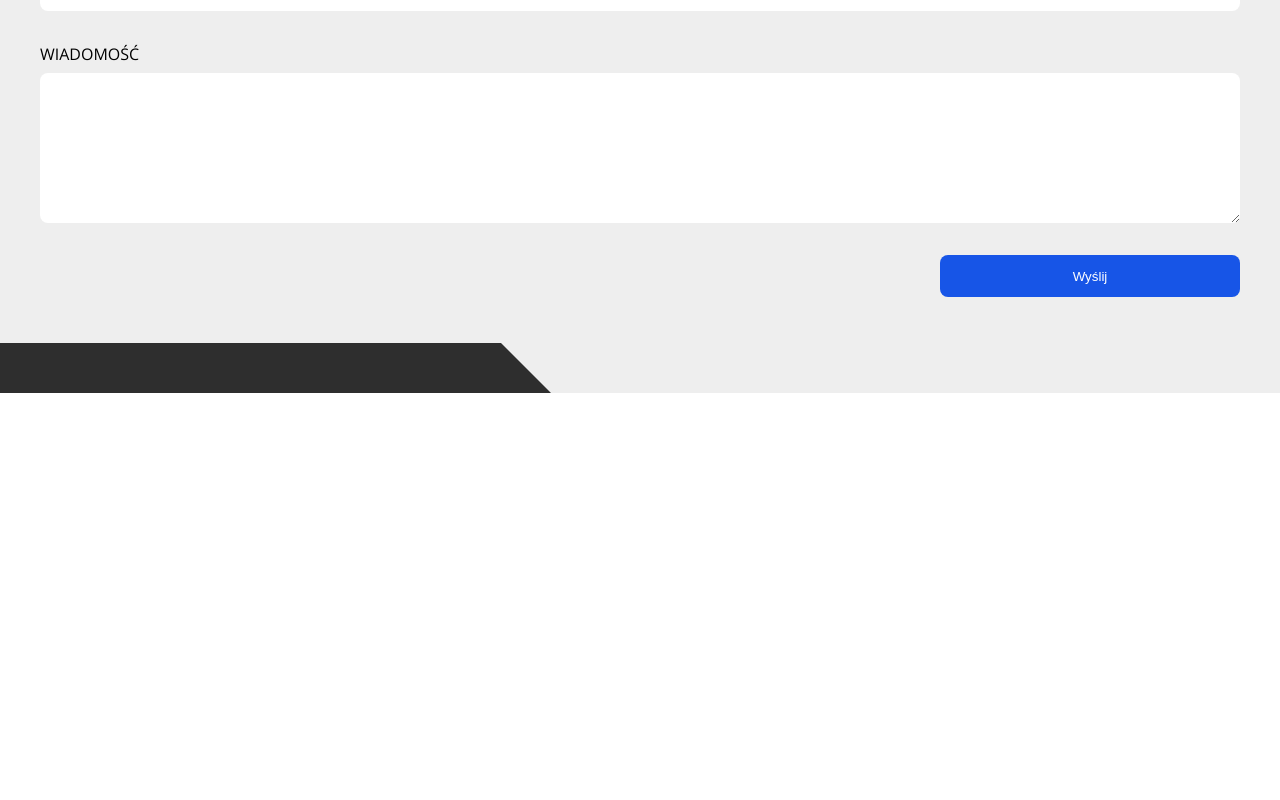
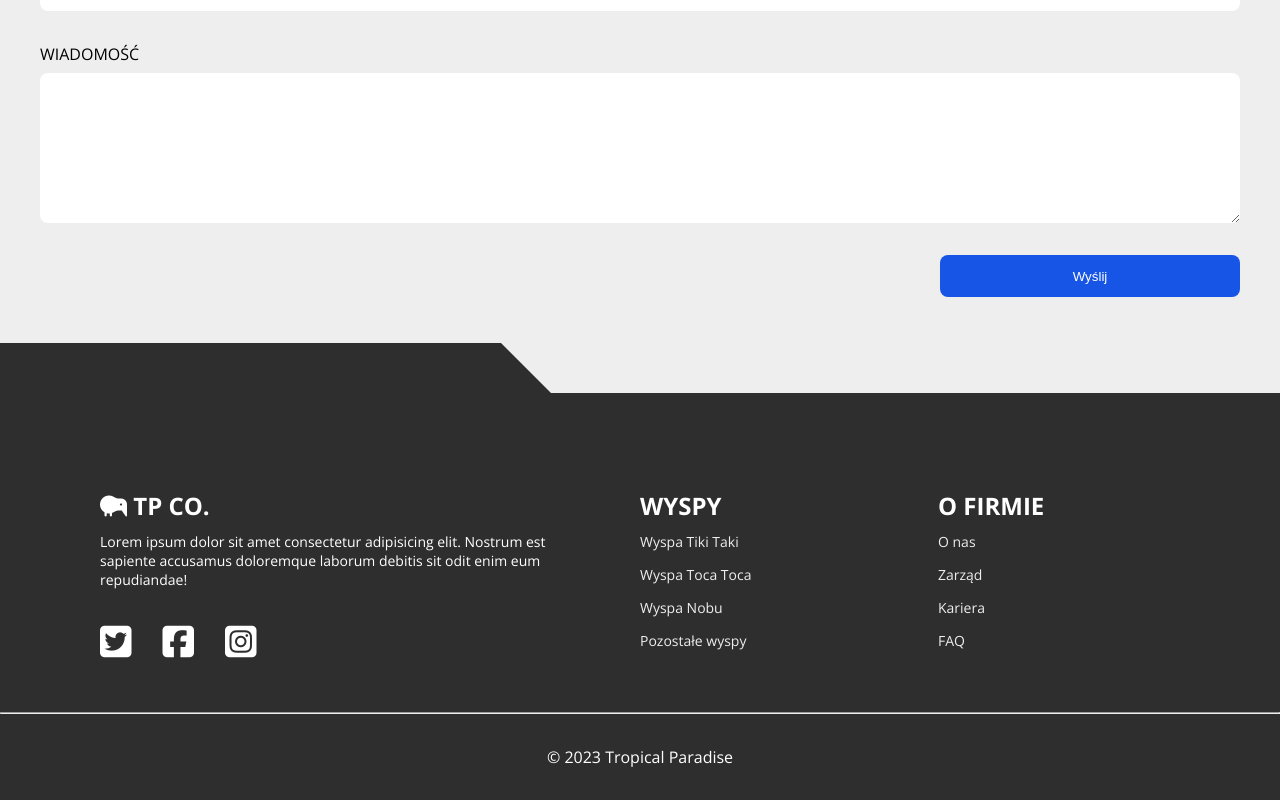
Before and after one commit to Krystian1303/FlexBoxSite, a plain HTML site: page index.html in a window 1280 px wide. Shown: the part 5962-6762 px from the top of the page. Before the commit the page ends 6355 px from the top, so only its background shows below. Drawn offline with nearby package versions, Linux system fonts and the light colour scheme.

Commit message:
Footer completed and js funcionality applied for burger icon

```diff
--- a/index.html
+++ b/index.html
@@ -339,6 +339,65 @@
 				</div>
 			</section>
 		</main>
+		<footer class="footer">
+			<div class="wrapper">
+				<div class="footer__boxes">
+					<div class="footer__box">
+						<h3 class="footer__box-title">
+							<i class="fas fa-kiwi-bird"></i>
+							TP Co.
+						</h3>
+						<p>
+							Lorem ipsum dolor sit amet consectetur adipisicing elit. Nostrum
+							est sapiente accusamus doloremque laborum debitis sit odit enim
+							eum repudiandae!
+						</p>
+						<div class="footer__box-social">
+							<a href="#" class="footer__box-link">
+								<i class="fab fa-twitter-square"></i>
+							</a>
+							<a href="#" class="footer__box-link">
+								<i class="fab fa-facebook-square"></i>
+							</a>
+							<a href="#" class="footer__box-link">
+								<i class="fab fa-instagram-square"></i>
+							</a>
+						</div>
+					</div>
+
+					<div class="footer__box footer__box-desktop">
+						<h3 class="footer__box-title">Wyspy</h3>
+						<ul class="footer__box-list">
+							<li class="footer__box-list-item">
+								<a href="#">Wyspa Tiki Taki</a>
+							</li>
+							<li class="footer__box-list-item">
+								<a href="#">Wyspa Toca Toca</a>
+							</li>
+							<li class="footer__box-list-item"><a href="#">Wyspa Nobu</a></li>
+							<li class="footer__box-list-item">
+								<a href="#">Pozostałe wyspy</a>
+							</li>
+						</ul>
+					</div>
+					<div class="footer__box footer__box-desktop">
+						<h3 class="footer__box-title">O firmie</h3>
+						<ul class="footer__box-list">
+							<li class="footer__box-list-item"><a href="#">O nas</a></li>
+							<li class="footer__box-list-item"><a href="#">Zarząd</a></li>
+							<li class="footer__box-list-item"><a href="#">Kariera</a></li>
+							<li class="footer__box-list-item"><a href="#">FAQ</a></li>
+						</ul>
+					</div>
+				</div>
+			</div>
+			<hr />
+			<p class="footer__bottom-text">
+				&copy;
+				<span class="footer__year"></span>
+				Tropical Paradise
+			</p>
+		</footer>
 		<script
 			type="text/javascript"
 			src="//code.jquery.com/jquery-1.11.0.min.js"></script>
--- a/js/main.js
+++ b/js/main.js
@@ -1,6 +1,10 @@
 const nav = document.querySelector(".nav");
 const navBtn = document.querySelector(".burger-btn");
 const navItems = document.querySelectorAll(".nav__item");
+
+const navBtnBars = document.querySelector(".burger-btn__bars");
+const allSections = document.querySelectorAll(".section");
+const footerYear = document.querySelector(".footer__year");
 
 const handleNav = () => {
 	nav.classList.toggle("nav--active");
@@ -20,4 +24,27 @@ const handleNavItemsAnimation = () => {
 	});
 };
 
+const handleObserver = () => {
+	const currentSection = window.scrollY;
+	allSections.forEach((section) => {
+		if (
+			section.classList.contains("white-section") &&
+			section.offsetTop <= currentSection + 60
+		) {
+			navBtnBars.classList.add("black-bars-color");
+		} else if (
+			!section.classList.contains("white-section") &&
+			section.offsetTop <= currentSection + 60
+		) {
+			navBtnBars.classList.remove("black-bars-color");
+		}
+	});
+};
+
+const handleCurrentYear = () => {
+	const year = new Date().getFullYear();
+	footerYear.innerText = year;
+};
+handleCurrentYear();
 navBtn.addEventListener("click", handleNav);
+window.addEventListener("scroll", handleObserver);
--- a/sass/main.scss
+++ b/sass/main.scss
@@ -115,6 +115,11 @@ body {
 }
 .nav-items-animation {
 	animation: navItemsAnimation 1s both;
+}
+.black-bars-color,
+.black-bars-color::after,
+.black-bars-color::before {
+	background-color: s.$dark;
 }
 //HEADER
 .header {
@@ -421,6 +426,48 @@ body {
 		}
 	}
 }
+
+//FOOTER
+
+.footer {
+	color: s.$pure-white;
+	background-color: s.$dark;
+	.wrapper {
+		padding: 6em 2em 2em;
+	}
+	&__box {
+		font-size: 1.4rem;
+	}
+	&__box-desktop {
+		display: none;
+	}
+	&__box-title {
+		margin-bottom: 1rem;
+		font-size: 3rem;
+		text-transform: uppercase;
+	}
+	&__box-social {
+		margin: 2em 0 1em;
+	}
+	&__box-link {
+		padding: 0 0.3em;
+		color: s.$pure-white;
+		font-size: 3.6rem;
+		text-decoration: none;
+		transition: color 0.3s;
+		&:first-child {
+			padding-left: 0;
+		}
+		&:hover {
+			color: s.$light-white;
+		}
+	}
+	&__bottom-text {
+		padding: 2em;
+		text-align: center;
+	}
+}
+
 // ===============
 // MEDIA
 // ===============
@@ -523,6 +570,35 @@ body {
 			width: 45%;
 		}
 	}
+	.footer {
+		&__boxes {
+			display: flex;
+			justify-content: space-between;
+		}
+		&__box-desktop {
+			display: block;
+		}
+		&__box {
+			margin: 0 2em;
+			width: 25%;
+			&:first-child {
+				width: 50%;
+			}
+		}
+		&__box-title {
+			font-size: 2.4rem;
+		}
+		&__box-list {
+			list-style: none;
+		}
+		&__box-list-item {
+			margin-bottom: 1em;
+			a {
+				color: s.$light-white;
+				text-decoration: none;
+			}
+		}
+	}
 }
 @media (min-width: 992px) {
 	.burger-btn {
```
Also changed, not shown: css/main.css, 1 other file.
